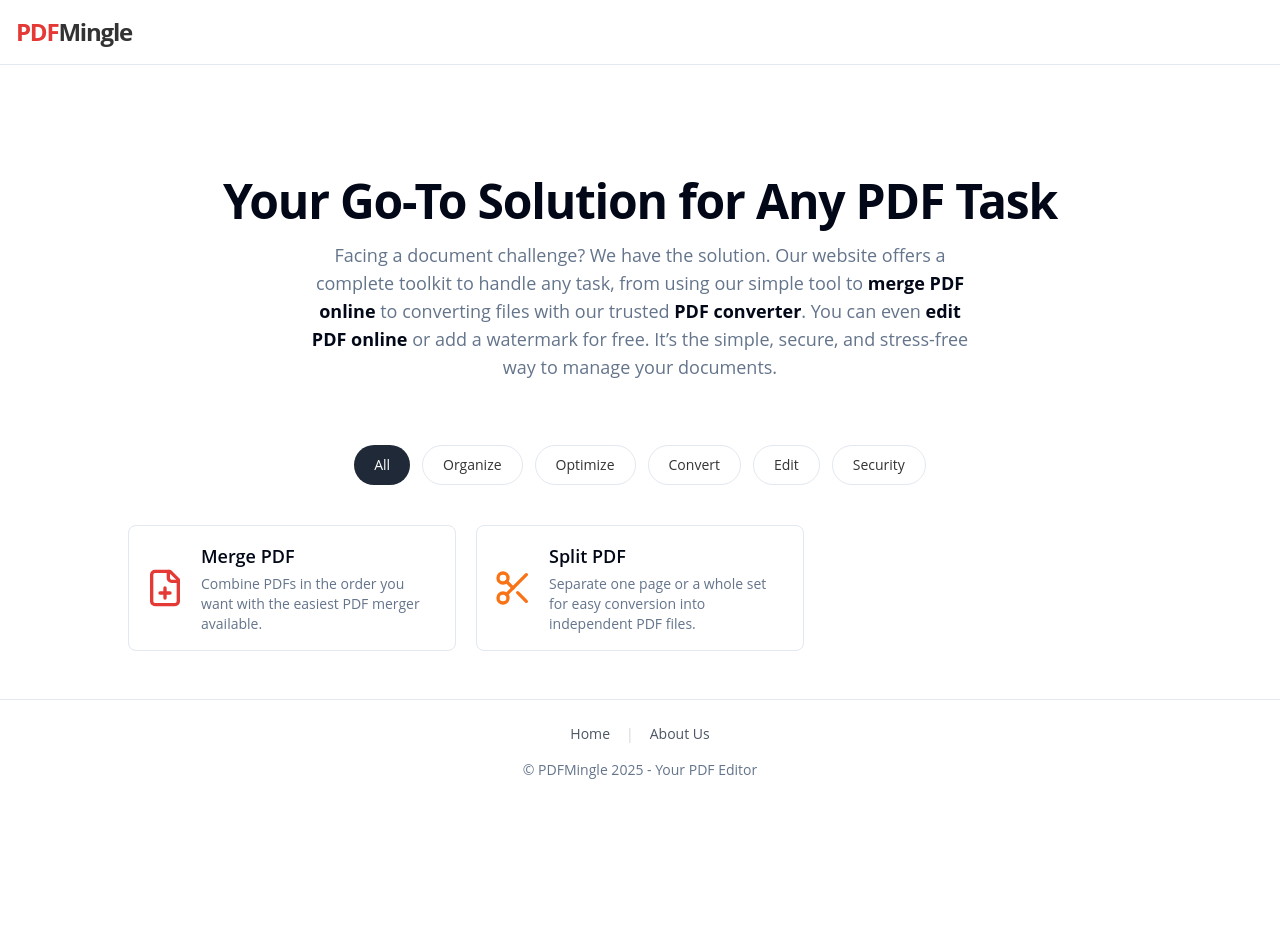
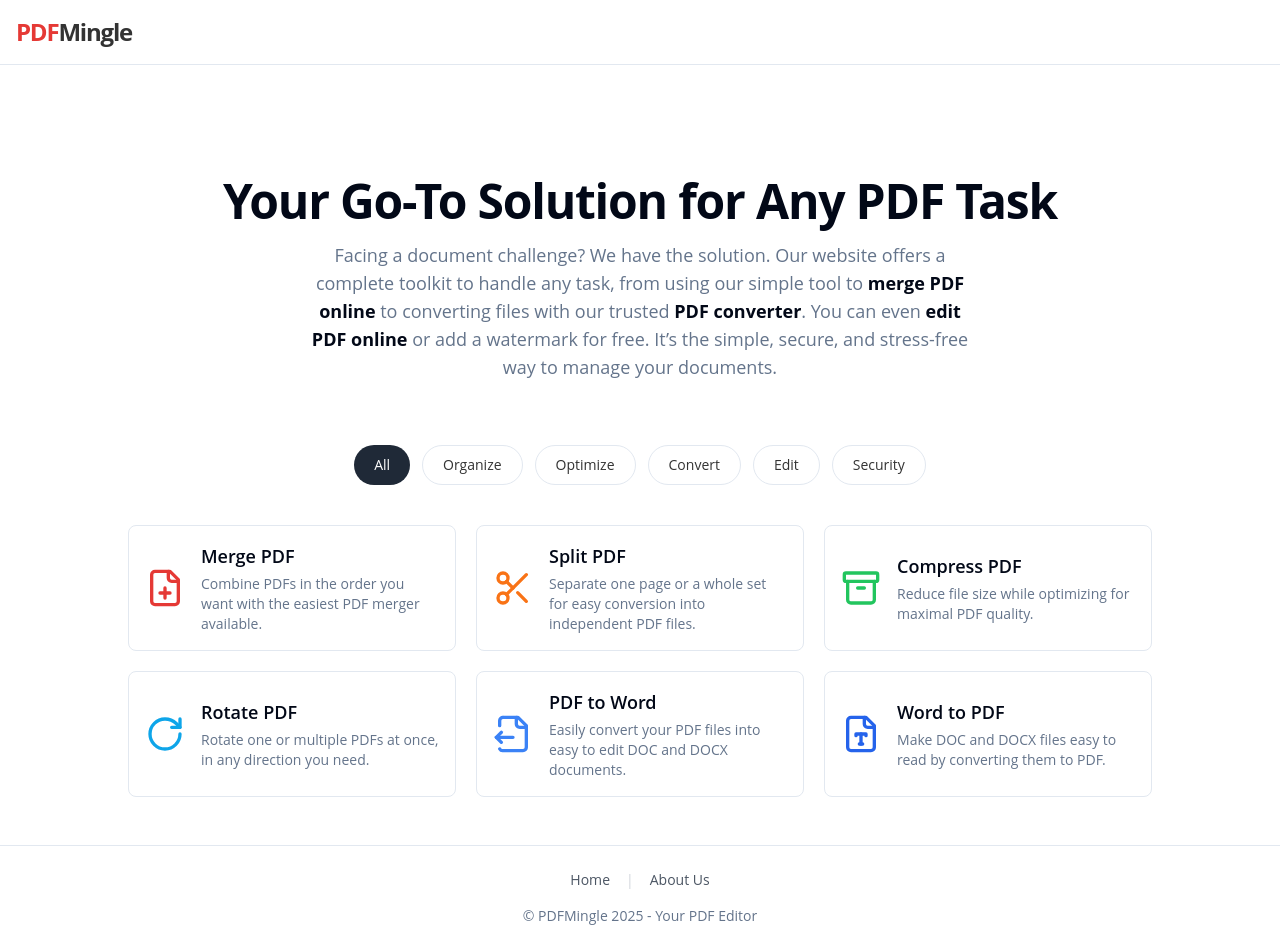
Before and after one commit to widhia-solanki/Pdfmingle, a Next.js app: page / in a window 1280 px wide. Before the commit the page ends 804 px from the top, so only its background shows below. Built offline with nearby package versions, Linux system fonts and the light colour scheme.

Commit message:
Update tools.ts

```diff
--- a/src/constants/tools.ts
+++ b/src/constants/tools.ts
@@ -1,12 +1,10 @@
 import {
   FilePlus, Scissors, Archive, FileOutput, FileType,
-  FileText, Unlock, Lock
+  FileText, Unlock, Lock, RotateCw
 } from "lucide-react";
 
 export type ToolCategory = "Organize" | "Optimize" | "Convert" | "Edit" | "Security";
 
-// --- START OF THE FIX ---
-// The 'Tool' interface has been updated to include all the new properties for SEO.
 export interface Tool {
   value: string;
   label: string;
@@ -20,8 +18,8 @@ export interface Tool {
   metaKeywords: string;
   steps: string[];
 }
-// --- END OF THE FIX ---
 
+// THIS IS THE FULL LIST OF YOUR TOOLS
 export const tools: Tool[] = [
   {
     value: "merge-pdf",
@@ -59,7 +57,78 @@ export const tools: Tool[] = [
       "Download your new PDF files, either individually or as a ZIP archive."
     ]
   },
-  // You can add all your other tools here, following the same object structure
+  {
+    value: "compress-pdf",
+    label: "Compress PDF",
+    h1: "Compress PDF file",
+    description: "Reduce file size while optimizing for maximal PDF quality.",
+    category: "Optimize",
+    icon: Archive,
+    color: "text-green-500",
+    metaTitle: "Compress PDF Files Online - Free PDF Reducer | PDFMingle",
+    metaDescription: "Reduce the file size of your PDF files online for free. Our PDF compressor is easy to use and preserves document quality.",
+    metaKeywords: "compress pdf, pdf compressor, reduce pdf size, pdf optimizer",
+    steps: [
+      "Select the PDF file you want to compress.",
+      "Choose your desired compression level (if available).",
+      "Click the 'Compress PDF' button.",
+      "Download your new, smaller PDF file."
+    ]
+  },
+  {
+    value: "rotate-pdf",
+    label: "Rotate PDF",
+    h1: "Rotate PDF files",
+    description: "Rotate one or multiple PDFs at once, in any direction you need.",
+    category: "Edit",
+    icon: RotateCw,
+    color: "text-sky-500",
+    metaTitle: "Rotate PDF Files Online - Free PDF Rotator | PDFMingle",
+    metaDescription: "Rotate your PDF files permanently. Rotate all pages or just a single page, clockwise or counter-clockwise.",
+    metaKeywords: "rotate pdf, pdf rotator, flip pdf",
+    steps: [
+      "Select the PDF file you wish to rotate.",
+      "Choose the rotation angle (90°, 180°, 270°).",
+      "Click the 'Rotate PDF' button to apply the changes.",
+      "Download your newly rotated PDF."
+    ]
+  },
+  {
+    value: "pdf-to-word",
+    label: "PDF to Word",
+    h1: "Convert PDF to Word",
+    description: "Easily convert your PDF files into easy to edit DOC and DOCX documents.",
+    category: "Convert",
+    icon: FileOutput,
+    color: "text-blue-500",
+    metaTitle: "Convert PDF to Word Online - Free | PDFMingle",
+    metaDescription: "Convert your PDFs to editable Microsoft Word documents for free. Accurate conversion with preserved formatting.",
+    metaKeywords: "pdf to word, convert pdf to word, pdf to docx",
+    steps: [
+      "Upload your PDF file.",
+      "Click the 'Convert to Word' button.",
+      "The conversion will start immediately.",
+      "Download your editable Word document."
+    ]
+  },
+  {
+    value: "word-to-pdf",
+    label: "Word to PDF",
+    h1: "Convert Word to PDF",
+    description: "Make DOC and DOCX files easy to read by converting them to PDF.",
+    category: "Convert",
+    icon: FileType,
+    color: "text-blue-600",
+    metaTitle: "Convert Word to PDF Online - Free | PDFMingle",
+    metaDescription: "Convert Microsoft Word documents (DOC, DOCX) to PDF format for easy sharing and printing. Free and secure.",
+    metaKeywords: "word to pdf, convert word to pdf, docx to pdf",
+    steps: [
+      "Upload your Word document (DOC or DOCX).",
+      "Click the 'Convert to PDF' button.",
+      "Your PDF will be ready in seconds.",
+      "Download your professional-quality PDF file."
+    ]
+  }
 ];
 
 export const categories: ToolCategory[] = ["Organize", "Optimize", "Convert", "Edit", "Security"];
```
